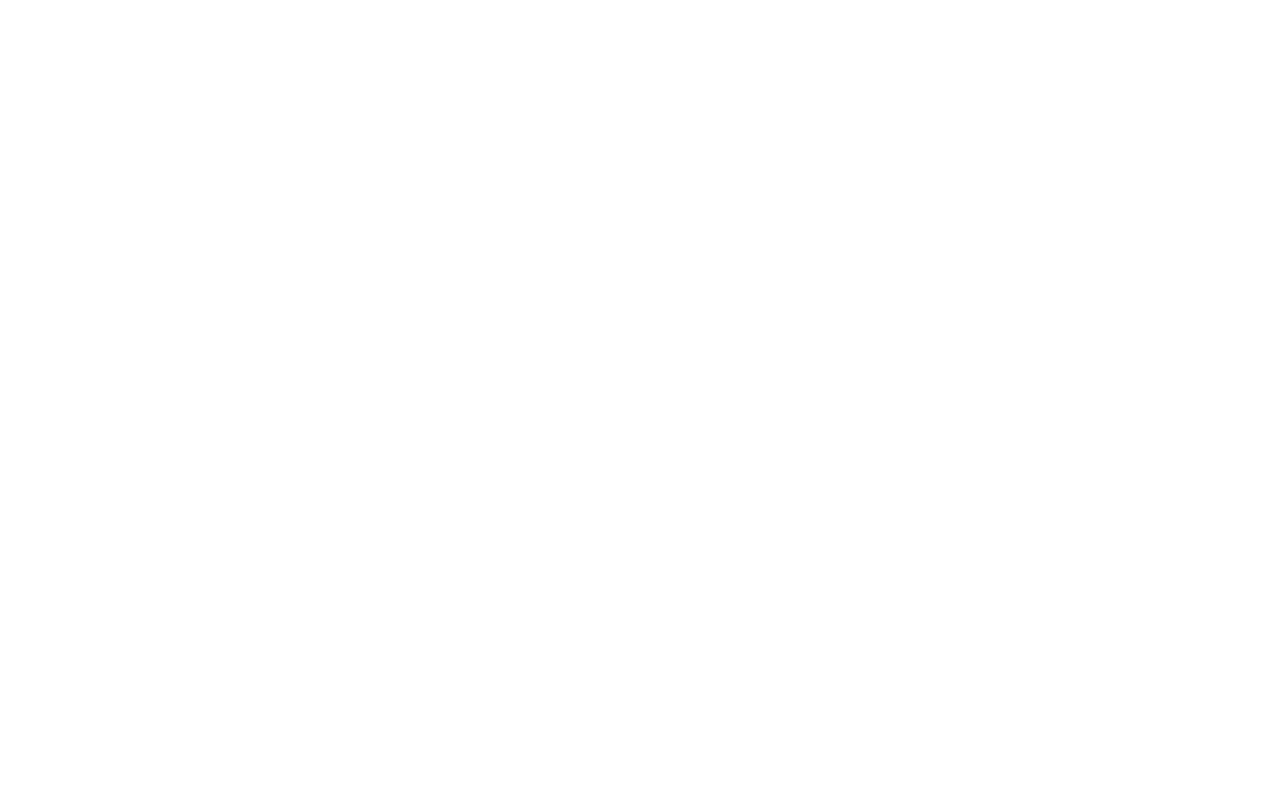
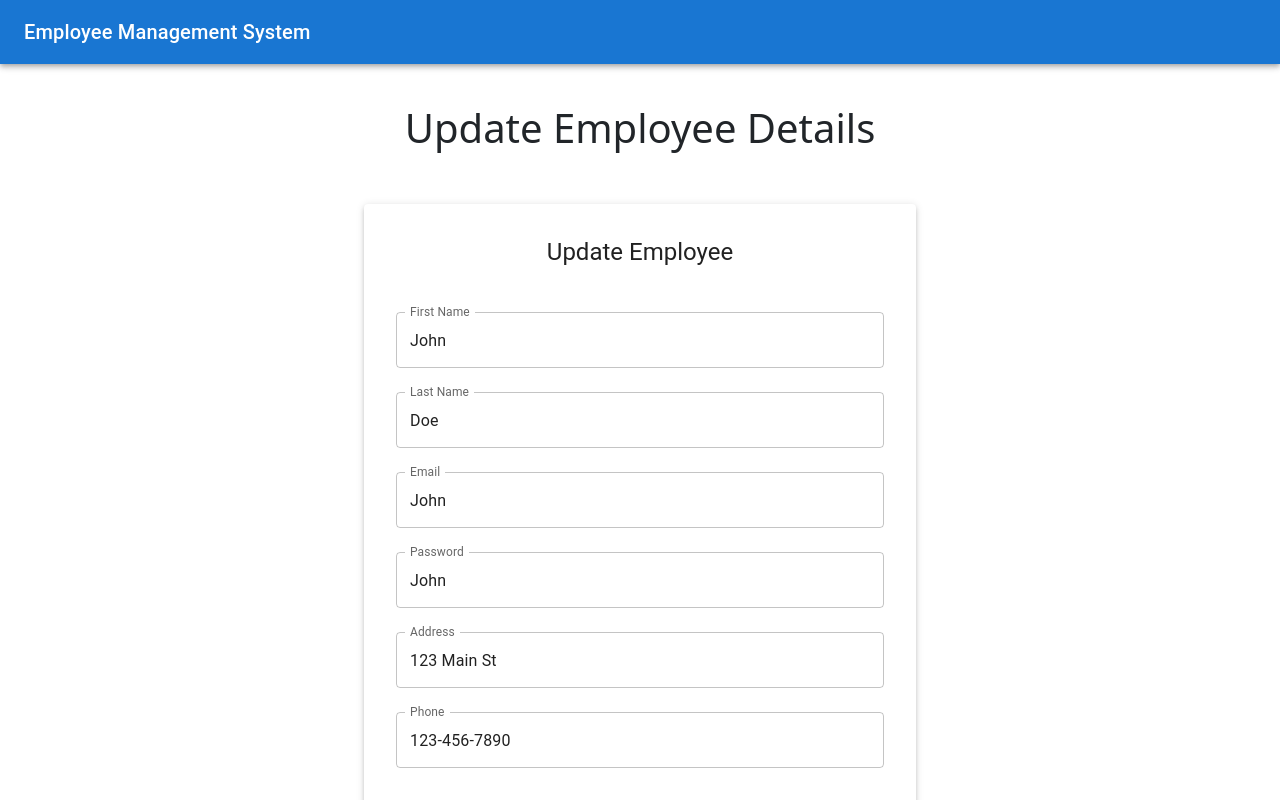
Before and after one commit to dhanitha0725/employee-management-system, a React (Vite) app: page /employeeUpdate in a window 1280 px wide. Before the commit this address had no page. Built offline with nearby package versions, Linux system fonts and the light colour scheme.

Commit message:
enhance Employee management: add EmployeeUpdate page, form, and service; update Employee interface with email and role

```diff
--- a/src/App.tsx
+++ b/src/App.tsx
@@ -3,6 +3,7 @@
 import EmployeePage from "./pages/EmployeePage";
 import Register from "./pages/Register";
 import Login from "./pages/Login";
+import EmployeeUpdatePage from "./pages/EmployeeUpdatePage";
 
 const App: React.FC = () => {
   return (
@@ -12,6 +13,7 @@
           <Route path="/" element={<Register />} />
           <Route path="/login" element={<Login />} />
           <Route path="/employeePage" element={<EmployeePage />} />
+          <Route path="/employeeUpdate" element={<EmployeeUpdatePage />} />
         </Routes>
       </Router>
     </div>
--- a/src/Types/Employee.ts
+++ b/src/Types/Employee.ts
@@ -2,6 +2,8 @@
   employee_id: number;
   first_name: string;
   last_name: string;
+  email: string;
+  role: string;
   address: string;
   phone: string;
 }
--- /dev/null
+++ b/src/Types/EmployeeUpdate.ts
@@ -0,0 +1,9 @@
+export interface EmployeeUpdate {
+    employee_id: number;
+    first_name: string;
+    last_name: string;
+    email: string;
+    password: string;
+    address: string;
+    phone: string;
+  }
--- a/src/components/features/EmployeeTable.tsx
+++ b/src/components/features/EmployeeTable.tsx
@@ -7,6 +7,7 @@
   TableHead,
   TableRow,
   Paper,
+  Button,
 } from "@mui/material";
 import { TableVirtuoso, TableComponents } from "react-virtuoso";
 import { Employee } from "../../Types/Employee";
@@ -30,6 +31,16 @@
     width: 100,
     label: "Last Name",
     dataKey: "last_name",
+  },
+  {
+    width: 100,
+    label: "Email",
+    dataKey: "email",
+  },
+  {
+    width: 100,
+    label: "Role",
+    dataKey: "role",
   },
   {
     width: 200,
@@ -92,8 +103,16 @@
         <TableCell key={column.dataKey} align="left">
           {column.dataKey === "actions" ? (
             <>
-              <button style={{ marginRight: "10px" }}>Edit</button>
-              <button>Delete</button>
+              <Button
+                variant="contained"
+                color="primary"
+                style={{ marginRight: "10px" }}
+              >
+                Edit
+              </Button>
+              <Button variant="contained" color="error">
+                Delete
+              </Button>
             </>
           ) : (
             row[column.dataKey as keyof Employee]
--- a/src/components/features/EmployeeTableContainer.tsx
+++ b/src/components/features/EmployeeTableContainer.tsx
@@ -1,28 +1,71 @@
 import React, { useState, useEffect } from "react";
-import axios from "axios";
 import { Employee } from "../../Types/Employee";
 import EmployeeTable from "./EmployeeTable";
+import { Box, CircularProgress, Typography } from "@mui/material";
+import { fetchEmployees } from "../../services/employeeService";
 
 const EmployeeTableContainer: React.FC = () => {
   const [employees, setEmployees] = useState<Employee[]>([]);
+  const [loading, setLoading] = useState(true);
+  const [error, setError] = useState<string | null>(null);
 
-  // fetch employees from the backend
-  const fetchEmployees = async () => {
-    try {
-      const response = await axios.get<Employee[]>(
-        `http://localhost:8090/employee`
-      );
-      setEmployees(response.data);
-      console.log("Fetched employees:", response.data); //print in console to check
-    } catch (error) {
-      console.error("Error fetching employees:", error);
-    }
-  };
+  //fetch the token
+  const token = localStorage.getItem("token");
 
+  //fetch emp data when component mounts
   useEffect(() => {
-    fetchEmployees();
-  }, []);
+    const fetchEmployeesData = async () => {
+      if (!token) {
+        setError("Authentication required");
+        console.log("Token from localStorage:", token);
+        setLoading(false);
+        return;
+      }
 
+      try {
+        const employeeData = await fetchEmployees(token);
+        setEmployees(employeeData);
+      } catch (error) {
+        console.error("Error fetching employees:", error);
+        setError("Error fetching employees");
+      } finally {
+        setLoading(false);
+      }
+    };
+    fetchEmployeesData();
+  }, [token]);
+
+  if (loading) {
+    return (
+      <Box
+        sx={{
+          display: "flex",
+          justifyContent: "center",
+          alignItems: "center",
+          height: "200px",
+        }}
+      >
+        <CircularProgress />
+      </Box>
+    );
+  }
+
+  if (error) {
+    return (
+      <Box
+        sx={{
+          display: "flex",
+          justifyContent: "center",
+          alignItems: "center",
+          height: "200px",
+        }}
+      >
+        <Typography variant="h5" color="error">
+          {error}
+        </Typography>
+      </Box>
+    );
+  }
   return <EmployeeTable employees={employees} />;
 };
 
--- /dev/null
+++ b/src/components/features/EmployeeUpdateForm.tsx
@@ -0,0 +1,119 @@
+import React, { FC, useState } from "react";
+import {
+  TextField,
+  Button,
+  Box,
+  Typography,
+  Paper,
+  Container,
+} from "@mui/material";
+import { EmployeeUpdate } from "../../Types/EmployeeUpdate";
+
+type EmployeeUpdateFormProps = {
+  employee: EmployeeUpdate;
+  onUpdate: (employee: EmployeeUpdate) => void;
+};
+
+export const EmployeeUpdateForm: FC<EmployeeUpdateFormProps> = ({
+  employee,
+  onUpdate,
+}) => {
+  const [formData, setFormData] = useState({
+    first_name: employee.first_name,
+    last_name: employee.last_name,
+    email: employee.email,
+    password: employee.password,
+    address: employee.address,
+    phone: employee.phone,
+  });
+
+  const handleChange = (
+    e: React.ChangeEvent<HTMLInputElement | HTMLTextAreaElement>
+  ) => {
+    const { name, value } = e.target;
+    setFormData((prev) => ({ ...prev, [name]: value }));
+  };
+
+  const handleSubmit = (e: React.FormEvent) => {
+    e.preventDefault();
+    onUpdate({ ...employee, ...formData });
+  };
+
+  return (
+    <Container component="main" maxWidth="sm">
+      <Paper elevation={3} sx={{ padding: 4, marginTop: 4 }}>
+        <Box
+          component="form"
+          onSubmit={handleSubmit}
+          sx={{
+            display: "flex",
+            flexDirection: "column",
+            gap: 3,
+          }}
+        >
+          <Typography variant="h5" component="h1" align="center" gutterBottom>
+            Update Employee
+          </Typography>
+          <TextField
+            fullWidth
+            label="First Name"
+            name="first_name"
+            value={formData.first_name}
+            onChange={handleChange}
+            variant="outlined"
+          />
+          <TextField
+            fullWidth
+            label="Last Name"
+            name="last_name"
+            value={formData.last_name}
+            onChange={handleChange}
+            variant="outlined"
+          />
+          <TextField
+            fullWidth
+            label="Email"
+            name="email"
+            value={formData.first_name}
+            onChange={handleChange}
+            variant="outlined"
+          />
+          <TextField
+            fullWidth
+            label="Password"
+            name="password"
+            value={formData.first_name}
+            onChange={handleChange}
+            variant="outlined"
+          />
+          <TextField
+            fullWidth
+            label="Address"
+            name="address"
+            value={formData.address}
+            onChange={handleChange}
+            variant="outlined"
+          />
+          <TextField
+            fullWidth
+            label="Phone"
+            name="phone"
+            value={formData.phone}
+            onChange={handleChange}
+            variant="outlined"
+          />
+          <Button
+            type="submit"
+            variant="contained"
+            color="primary"
+            fullWidth
+            sx={{ mt: 2 }}
+          >
+            Update
+          </Button>
+        </Box>
+      </Paper>
+    </Container>
+  );
+};
+export default EmployeeUpdateForm;
--- a/src/pages/EmployeePage.tsx
+++ b/src/pages/EmployeePage.tsx
@@ -8,7 +8,7 @@
 const EmployeePage: React.FC = () => {
   const [searchQuery, setSearchQuery] = useState<string>("");
 
-  // handle search
+  // Handle search
   const handleSearch = (query: string) => {
     setSearchQuery(query);
   };
--- /dev/null
+++ b/src/pages/EmployeeUpdatePage.tsx
@@ -0,0 +1,39 @@
+import React, { useState } from "react";
+import Navbar from "../components/common/Navbar";
+import { Box } from "@mui/material";
+import EmployeeUpdateForm from "../components/features/EmployeeUpdateForm";
+import { EmployeeUpdate } from "../Types/EmployeeUpdate";
+import "../styles/EmployeeUpdatePage.css";
+
+const EmployeeUpdatePage: React.FC = () => {
+  const [employee, setEmployee] = useState<EmployeeUpdate | null>({
+    employee_id: 1,
+    first_name: "John",
+    last_name: "Doe",
+    email: "john.doe@gmail.com",
+    password: "password",
+    address: "123 Main St",
+    phone: "123-456-7890",
+  });
+
+  const handleUpdate = (updatedEmployee: EmployeeUpdate) => {
+    console.log("Updated employee:", updatedEmployee);
+    setEmployee(updatedEmployee);
+  };
+
+  if (!employee) {
+    return <div>Loading...</div>;
+  }
+
+  return (
+    <div>
+      <Navbar />
+      <Box className="employee-page-container">
+        <h1>Update Employee Details</h1>
+        <EmployeeUpdateForm employee={employee} onUpdate={handleUpdate} />
+      </Box>
+    </div>
+  );
+};
+
+export default EmployeeUpdatePage;
--- /dev/null
+++ b/src/services/employeeService.ts
@@ -0,0 +1,17 @@
+import axios from "axios";
+
+const API_URL = "http://localhost:8090/users/";
+
+// fetch all employees
+export const fetchEmployees = async (token: string) => {
+  try {
+    const response = await axios.get(API_URL, {
+        headers: {
+            Authorization: `Bearer ${token}`, //pass jwt token
+        },
+    });
+    return response.data;
+  } catch (error) {
+    console.error("Error fetching employees:", error);
+  }
+};
--- /dev/null
+++ b/src/styles/EmployeeUpdatePage.css
@@ -0,0 +1,20 @@
+.employee-page-container {
+    flex: 1;
+    display: flex;
+    flex-direction: column;
+    justify-content: center;
+    align-items: center;
+    padding: 20px;
+    box-sizing: border-box;
+    text-align: center;
+    width: 100%;
+    margin-top: 20px;
+  }
+  .employee-page-container {
+    padding: 20px;
+    min-height: 100vh;
+  }
+
+.employee-page-container h1 {
+  margin-bottom: 20px;
+}
```
Also changed, not shown: src/styles/EmployeePage.css (line endings or trailing spaces).
